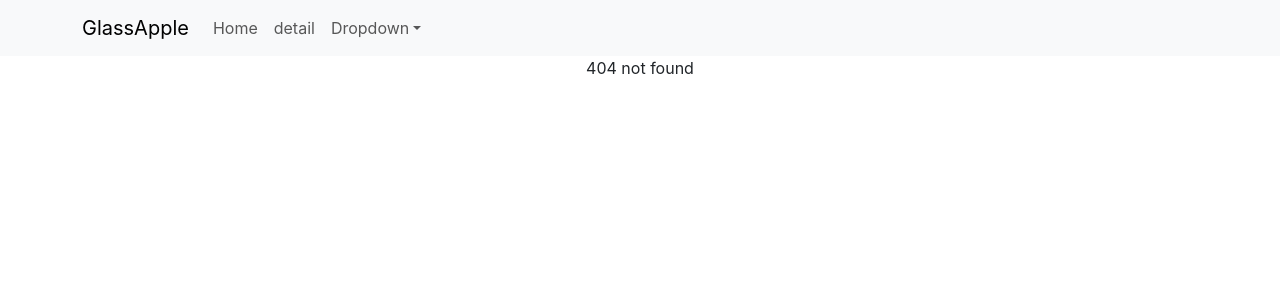
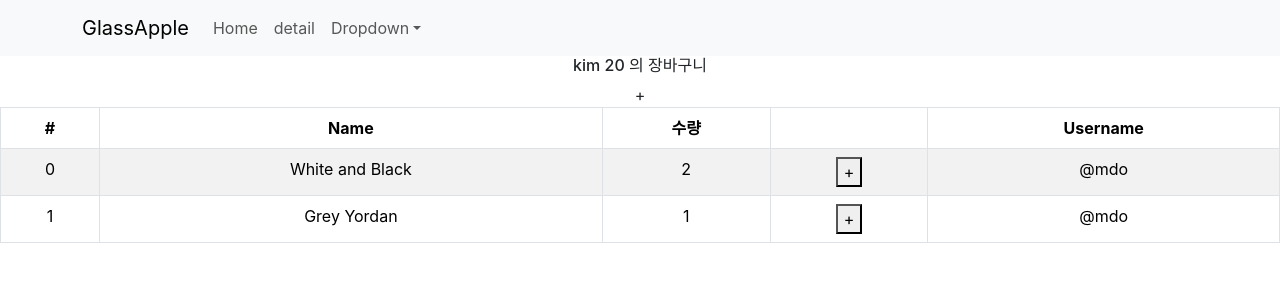
Before and after one commit to yhj0904/applecode, a React (Create React App) app: page /cart in a window 1280 px wide. Before the commit this address had no page. Shown: the top 300 px of the page. Built offline with nearby package versions, Linux system fonts and the light colour scheme.

Commit message:
second commit

```diff
--- a/package.json
+++ b/package.json
@@ -3,6 +3,7 @@
   "version": "0.1.0",
   "private": true,
   "dependencies": {
+    "@reduxjs/toolkit": "^2.2.1",
     "@testing-library/jest-dom": "^5.17.0",
     "@testing-library/react": "^13.4.0",
     "@testing-library/user-event": "^13.5.0",
@@ -11,6 +12,7 @@
     "react": "^18.2.0",
     "react-bootstrap": "^2.10.1",
     "react-dom": "^18.2.0",
+    "react-redux": "^9.1.0",
     "react-router-dom": "^6.22.2",
     "react-scripts": "5.0.1",
     "styled-components": "^6.1.8",
--- a/src/App.js
+++ b/src/App.js
@@ -12,6 +12,7 @@ import { createContext, useState } from "react";
 import data from "./components/data";
 import { Routes, Route, Link, useNavigate, Outlet } from "react-router-dom";
 import Detail from "./Routes/Detail";
+import Cart from "./Routes/Cart";
 import axios from 'axios'
 
 export let Context1 = createContext()
@@ -42,8 +43,8 @@ function App() {
               </Nav.Link>
               <NavDropdown title="Dropdown" id="basic-nav-dropdown">
                 <NavDropdown.Item href="#action/3.1">Action</NavDropdown.Item>
-                <NavDropdown.Item href="#action/3.2">
-                  Another action
+                <NavDropdown.Item href="/Cart">
+                  Cart
                 </NavDropdown.Item>
                 <NavDropdown.Item href="#action/3.3">
                   Something
@@ -93,6 +94,7 @@ function App() {
           <Route path="member" element={<div>404 not found</div>} />
           <Route path="location" element={<div>404 not found</div>} />
         </Route>
+        <Route path="/cart" element={<Cart />} />
       </Routes>
 
     </div>
@@ -107,7 +109,7 @@ promise.all([axios.get('/url1'),axios.get('/url2')])
       두개다 성공했을때 짜기 쓰기
 })
 */
-function About(params) {
+function About() {
   return (
     <div>
       <h4>etstetetaset</h4>
--- /dev/null
+++ b/src/Routes/Cart.js
@@ -0,0 +1,52 @@
+import { Table } from "react-bootstrap";
+import { useDispatch, useSelector } from "react-redux";
+import{changeName,increase} from "./../store/userSlice"
+import {addCount} from './../store'
+
+function Cart() {
+  const state = useSelector((state) => {
+    return state;
+  });
+  let dispatch = useDispatch()
+  console.log(state.user)
+  // Redux props 없이 state 공유가능 .js에 데이터보관
+  // 외부라이브러리임. 공유가 필요없으면 store에 저장하지말자.
+  return (
+    <div>
+      <h6>{state.user.name} {state.user.age} 의 장바구니</h6>
+        <butten onClick={()=>{dispatch(increase(100))}} >+</butten>
+
+      <Table striped bordered hover>
+        <thead>
+          <tr>
+            <th>#</th>
+            <th> Name</th>
+            <th>수량</th>
+            <th></th>
+            <th>Username</th>
+          </tr>
+        </thead>
+        <tbody>
+          {state.sample.map((a, i) => {
+            return <CartList sample={state.sample[i]} />;
+          })}
+        </tbody>
+      </Table>
+    </div>
+  );
+}
+
+function CartList(params) {
+  let dispatch = useDispatch()
+ return( <tr key={params.sample.id}>
+    <td>{params.sample.id}</td>
+    <td>{params.sample.name}</td>
+    <td> {params.sample.count}</td>
+    <td><button onClick={()=>{
+      dispatch((addCount(params.sample.id)))
+    }}>+</button></td>
+    <td>@mdo</td>
+  </tr>
+);}
+
+export default Cart;
--- a/src/Routes/Detail.js
+++ b/src/Routes/Detail.js
@@ -1,13 +1,15 @@
 import { useContext, useEffect, useState } from "react";
 import { useParams } from "react-router-dom";
 import styled from "styled-components";
-import {Nav} from 'react-bootstrap'
+import {Nav,Button} from 'react-bootstrap'
 import "../App.css";
+import { addItem } from "../store";
+import { useDispatch } from "react-redux";
 
 import {Context1} from './../App'
 
 function Detail(props) {
-
+const dispatch = useDispatch()
  let {inventory} = useContext(Context1) //destructuring
 
   useEffect(() => {
@@ -31,14 +33,14 @@ function Detail(props) {
   const [tapState, setTapState] = useState(0);
 
   useEffect(() => {
-    if (isNaN(num) == true) {
+    if (isNaN(num) === true) {
       alert("정수만 입력가능 합니다.");
     }
   }, [num]);
 
   return (
     <div className="container">
-      {alert1 == true ? (
+      {alert1 === true ? (
         <div className="alert alert-warning"> 빨랑 눌러봐라~ </div>
       ) : null}
 
@@ -58,6 +60,13 @@ function Detail(props) {
           <h4 className="pt-5">{findContent.title}</h4>
           <p>{findContent.content}</p>
           <p>{findContent.price}</p>
+          <Button variant="warning" onClick={()=>{
+            dispatch(addItem({
+              id : findContent.id,
+              name : findContent.title,
+              count : findContent.price
+            }))
+          }}>장바구니에 담기</Button>{' '}
           <button className="btn btn-danger">주문하기</button>
         </div>
       </div>
--- a/src/index.js
+++ b/src/index.js
@@ -4,13 +4,17 @@ import './index.css';
 import App from './App';
 import reportWebVitals from './reportWebVitals';
 import {BrowserRouter} from 'react-router-dom';
+import { Provider } from 'react-redux';
+import store from './store';
 
 const root = ReactDOM.createRoot(document.getElementById('root'));
 root.render(
   <React.StrictMode>
+    <Provider store={store}>
     <BrowserRouter>
     <App />
     </BrowserRouter>
+    </Provider>
   </React.StrictMode>
 );
 
--- /dev/null
+++ b/src/store.js
@@ -0,0 +1,34 @@
+//Redux
+
+import { configureStore, createSlice } from '@reduxjs/toolkit'
+import user from './store/userSlice'
+
+
+
+const sample = createSlice({
+  name:'sample',
+  initialState: [
+    {id : 0, name : 'White and Black', count : 2},
+    {id : 1, name : 'Grey Yordan', count : 1}
+  ],
+  reducers: {
+    addCount(state, action){
+     let result = state.findIndex((a)=> {  // array 뒤에만 가능.
+        return a.id === action.payload
+      })
+      state[result].count++
+    },
+    addItem(state, action){
+      state.push(action.payload)
+    }
+  }
+})
+export const {addCount, addItem} = sample.actions
+
+export default configureStore({
+  reducer: {
+    user : user.reducer,
+    sample : sample.reducer
+
+   }
+})
--- /dev/null
+++ b/src/store/userSlice.js
@@ -0,0 +1,20 @@
+import { createSlice } from '@reduxjs/toolkit'
+
+let user = createSlice({     //state 보관방법
+    name:'user',
+    initialState:{name : 'kim', age : 20},
+    reducers:{
+      changeName(state){  //기존 state
+        return 'john kim' + state
+      },
+      increase(state, action){
+        state.age += action.payload   // state 변경함수를 모두 action 이라함
+      }
+
+    }
+})
+
+export let {changeName, increase} = user.actions //destructuring
+
+
+export default user
```
Also changed, not shown: 1 other file (tests, documents, lock files or other folders).
